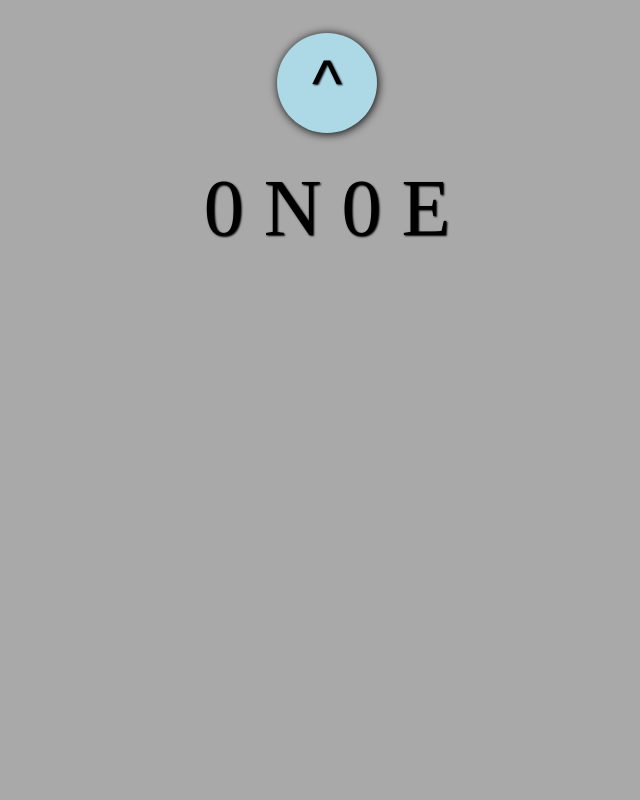
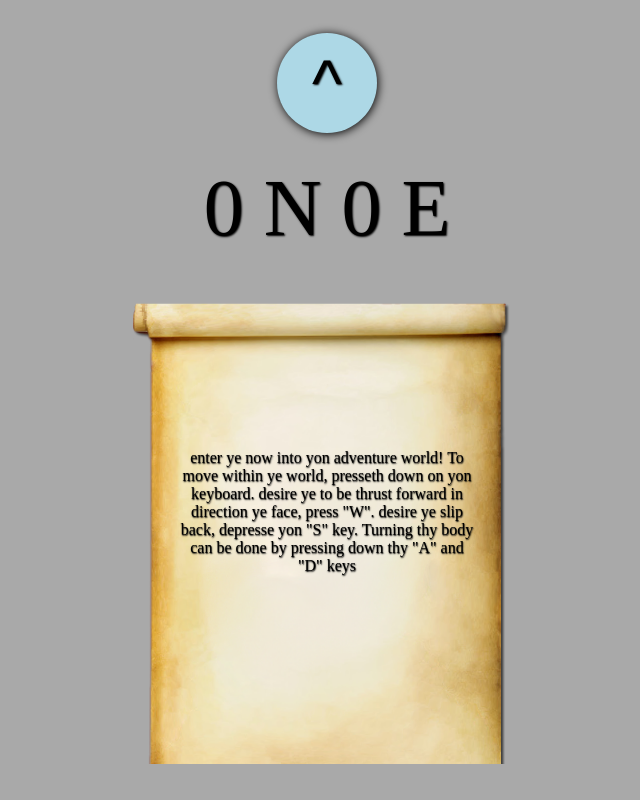
Before and after one commit to ivanwo/jsCompass, a plain HTML site: page index.html in a window 1280 px wide. Shown: the whole page, without its empty margins (313-953 px from the left). Drawn offline with Linux system fonts and the light colour scheme.

Commit message:
added SICK scroll pic

```diff
--- a/index.html
+++ b/index.html
@@ -11,5 +11,11 @@
   <body id="boboddy">
     <p id="compass">^</p>
     <p id="coord">0 N 0 E</p>
+    <p id="info">
+      enter ye now into yon adventure world! To move within ye world, presseth
+      down on yon keyboard. desire ye to be thrust forward in direction ye face,
+      press "W". desire ye slip back, depresse yon "S" key. Turning thy body can
+      be done by pressing down thy "A" and "D" keys
+    </p>
   </body>
 </html>
--- a/style.css
+++ b/style.css
@@ -25,3 +25,12 @@ body {
   font-size: 5em;
   text-shadow: 1px 1px 2px black;
 }
+#info {
+  background-image: url("scroll.png");
+  background-size: cover;
+  text-align: center;
+  margin: -75px;
+  text-shadow: 0.5px 0.5px 1.5px black;
+  padding: 15% 5%;
+  width: 300px;
+}
```
Also changed, not shown: scroll.png (added).
